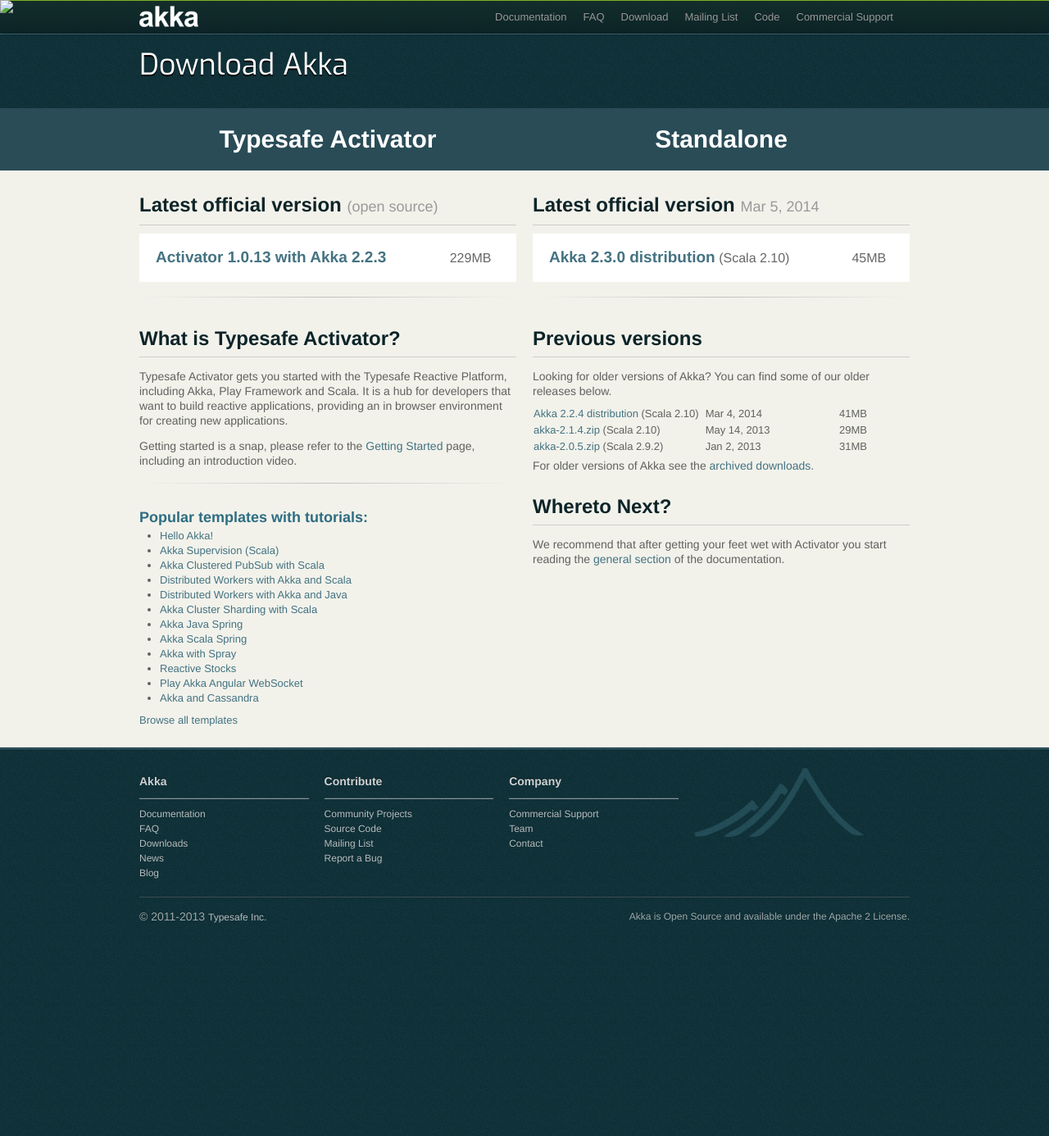
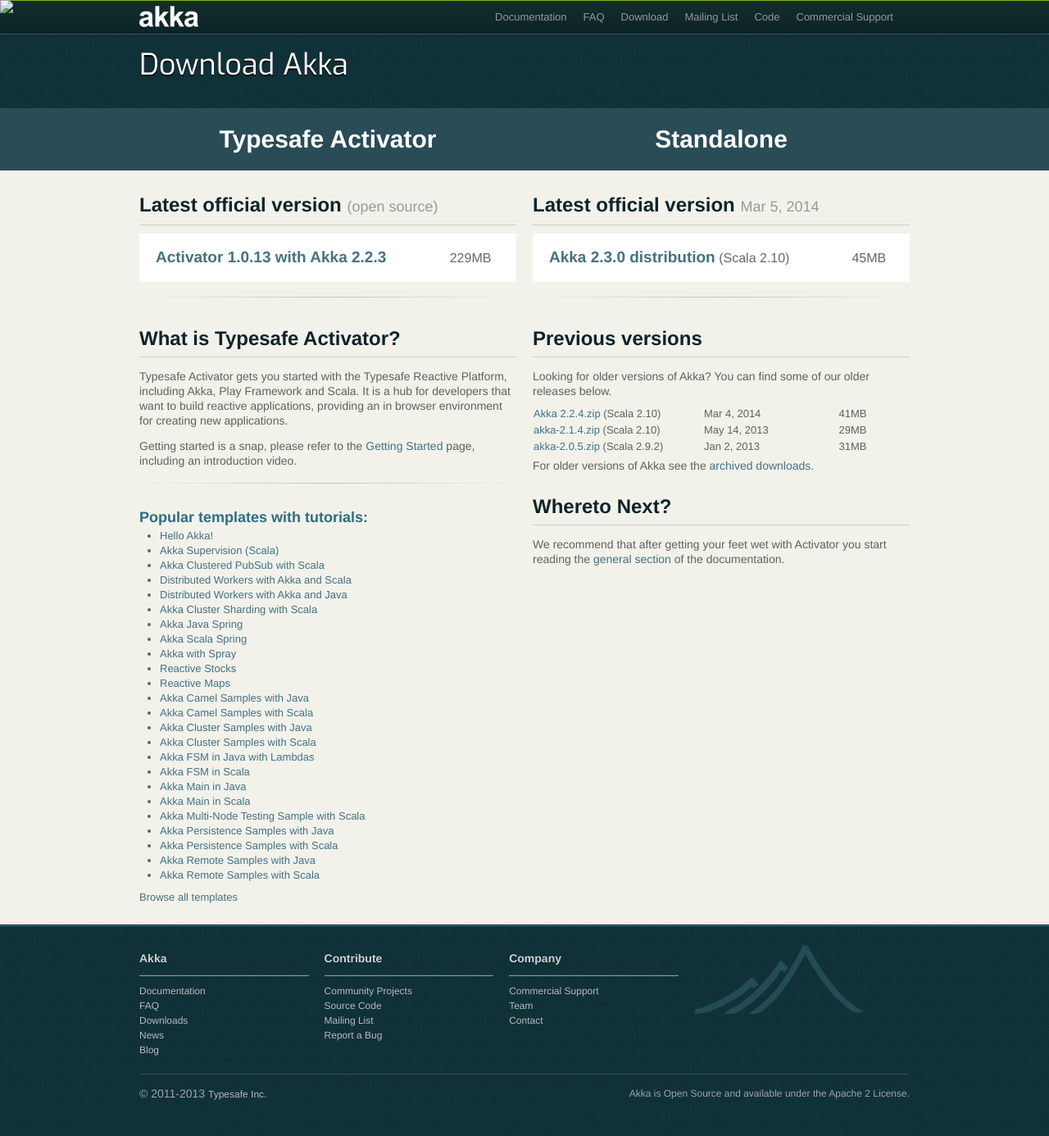
Before and after one commit to raboof/akka.github.com, a Jekyll site: the page built from downloads/index.md, in a window 1280 px wide. Shown: the whole page at 82% size. Built offline with Jekyll 4.4.1, drawn with Linux system fonts in a browser that asks for light colours; before the commit the page ends 1170 px from its top, so only the background shows below that.

Commit message:
List more activator templates

```diff
--- a/_includes/download.html
+++ b/_includes/download.html
@@ -79,8 +79,20 @@
                     <li><a href="http://typesafe.com/activator/template/akka-scala-spring">Akka Scala Spring</a></li>
                     <li><a href="http://typesafe.com/activator/template/activator-akka-spray">Akka with Spray</a></li>
                     <li><a href="http://typesafe.com/activator/template/reactive-stocks">Reactive Stocks</a></li>
-                    <li><a href="http://typesafe.com/activator/template/play-akka-angular-websocket">Play Akka Angular WebSocket</a></li>
-                    <li><a href="http://typesafe.com/activator/template/activator-akka-cassandra">Akka and Cassandra</a></li>
+                    <li><a href="https://typesafe.com/activator/template/reactive-maps">Reactive Maps</a></li>
+                    <li><a href="https://typesafe.com/activator/template/akka-sample-camel-java">Akka Camel Samples with Java</a></li>
+                    <li><a href="https://typesafe.com/activator/template/akka-sample-camel-scala">Akka Camel Samples with Scala</a></li>
+                    <li><a href="https://typesafe.com/activator/template/akka-sample-cluster-java">Akka Cluster Samples with Java</a></li>
+                    <li><a href="https://typesafe.com/activator/template/akka-sample-cluster-scala">Akka Cluster Samples with Scala</a></li>
+                    <li><a href="http://typesafe.com/activator/template/akka-sample-fsm-java-lambda">Akka FSM in Java with Lambdas</a></li>
+                    <li><a href="https://typesafe.com/activator/template/akka-sample-fsm-scala">Akka FSM in Scala</a></li>
+                    <li><a href="https://typesafe.com/activator/template/akka-sample-main-java">Akka Main in Java</a></li>
+                    <li><a href="https://typesafe.com/activator/template/akka-sample-main-scala">Akka Main in Scala</a></li>
+                    <li><a href="https://typesafe.com/activator/template/akka-sample-multi-node-scala">Akka Multi-Node Testing Sample with Scala</a></li>
+                    <li><a href="https://typesafe.com/activator/template/akka-sample-persistence-java">Akka Persistence Samples with Java</a></li>
+                    <li><a href="https://typesafe.com/activator/template/akka-sample-persistence-scala">Akka Persistence Samples with Scala</a></li>
+                    <li><a href="https://typesafe.com/activator/template/akka-sample-remote-java">Akka Remote Samples with Java</a></li>
+                    <li><a href="https://typesafe.com/activator/template/akka-sample-remote-scala">Akka Remote Samples with Scala</a></li>
                 </ul>
                 <a class="button" href="http://typesafe.com/activator/templates">Browse all templates</a>
 
@@ -110,7 +122,7 @@
                 <table class="previous-verions">
                         <tr>
                             <td width="250">
-                                <a href="http://downloads.typesafe.com/akka/akka-2.2.4.zip" class="downloadStandaloneLink" data-version="2.2.4">Akka 2.2.4 distribution</a> (Scala 2.10)
+                                <a href="http://downloads.typesafe.com/akka/akka-2.2.4.zip" class="downloadStandaloneLink" data-version="2.2.4">Akka 2.2.4.zip</a> (Scala 2.10)
                             </td>
                             <td width="200">
                             Mar 4, 2014
```
